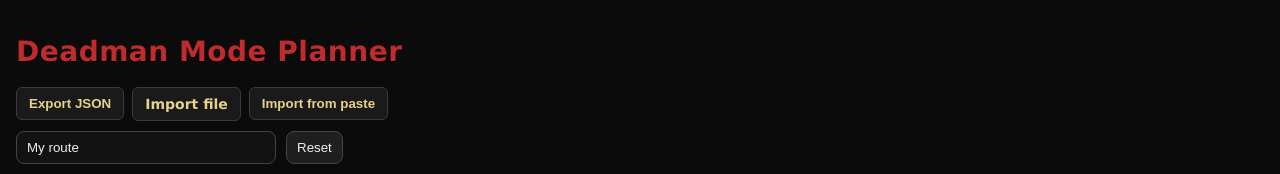
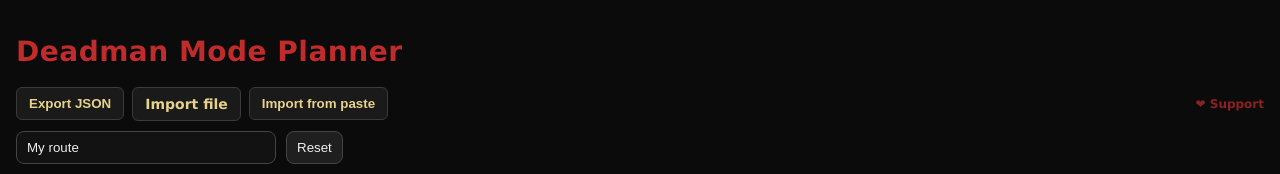
Before and after one commit to mitchhanks/DMM-Planner, a React (Vite) app: page / in a window 1280 px wide. Shown: the top 174 px of the page. Built offline with nearby package versions, Linux system fonts and the light colour scheme.

Commit message:
removed unused command

```diff
--- a/src/App.tsx
+++ b/src/App.tsx
@@ -122,24 +122,6 @@ function App() {
     setSelectedIndex(selectedIndex + 1);
   }
 
-  function moveSelectedStep(direction: -1 | 1) {
-    setSteps((prev) => {
-      const from = selectedIndex;
-      const to = from + direction;
-
-      if (from < 0 || from >= prev.length) return prev;
-      if (to < 0 || to >= prev.length) return prev;
-
-      const next = [...prev];
-      const [moved] = next.splice(from, 1);
-      next.splice(to, 0, moved);
-
-      // keep the moved step selected
-      setSelectedIndex(to);
-
-      return next;
-    });
-  }
 
   function reorderSteps(activeId: string, overId: string) {
     const selectedId = steps[selectedIndex]?.id;
@@ -240,10 +222,19 @@ function App() {
         >
           {showPasteImport ? "Import pasted JSON" : "Import from paste"}
         </button>
-
         {ioMessage && (
           <span style={{ color: "var(--text-muted)", fontSize: 13 }}>{ioMessage}</span>
         )}
+        <div style={{ flex: 1 }} />
+        <a
+          href="https://paypal.me/MitchHanksGB"
+          target="_blank"
+          rel="noreferrer"
+          className="donate-link"
+          title="Support development"
+        >
+          ❤ Support
+        </a>
       </div>
       {showPasteImport && (
         <textarea
--- a/src/styles/osrs-theme.css
+++ b/src/styles/osrs-theme.css
@@ -178,6 +178,20 @@ body {
     overflow-y: auto;
 }
 
+.donate-link {
+    color: var(--dmm-red);
+    font-weight: 700;
+    font-size: 12px;
+    text-decoration: none;
+    opacity: 0.7;
+}
+
+.donate-link:hover {
+    opacity: 1;
+    color: var(--dmm-red-bright);
+}
+
+
 /* Mobile / narrow screens: stack and use normal page scroll */
 @media (max-width: 1100px) {
     .app-shell {
```
